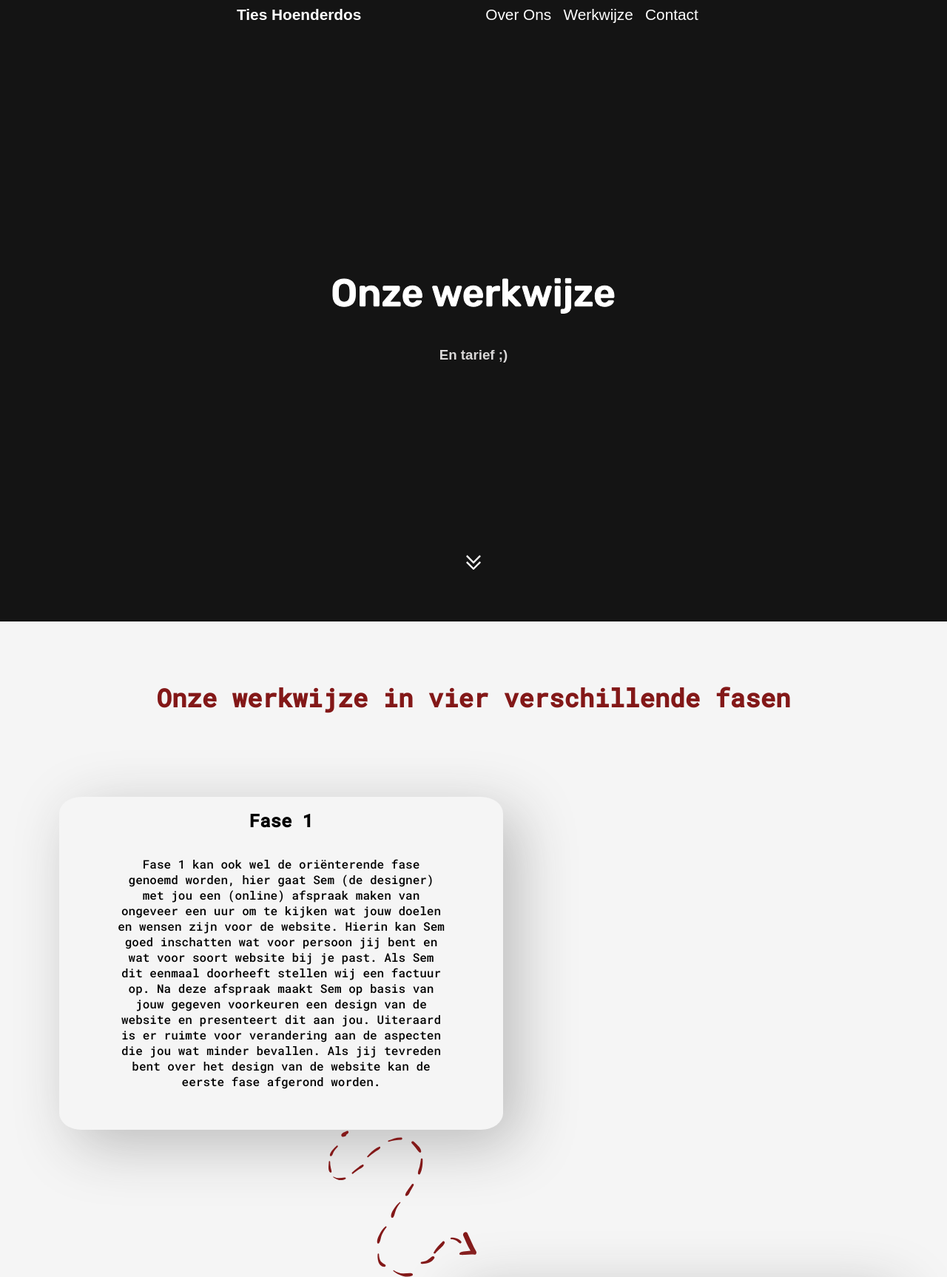
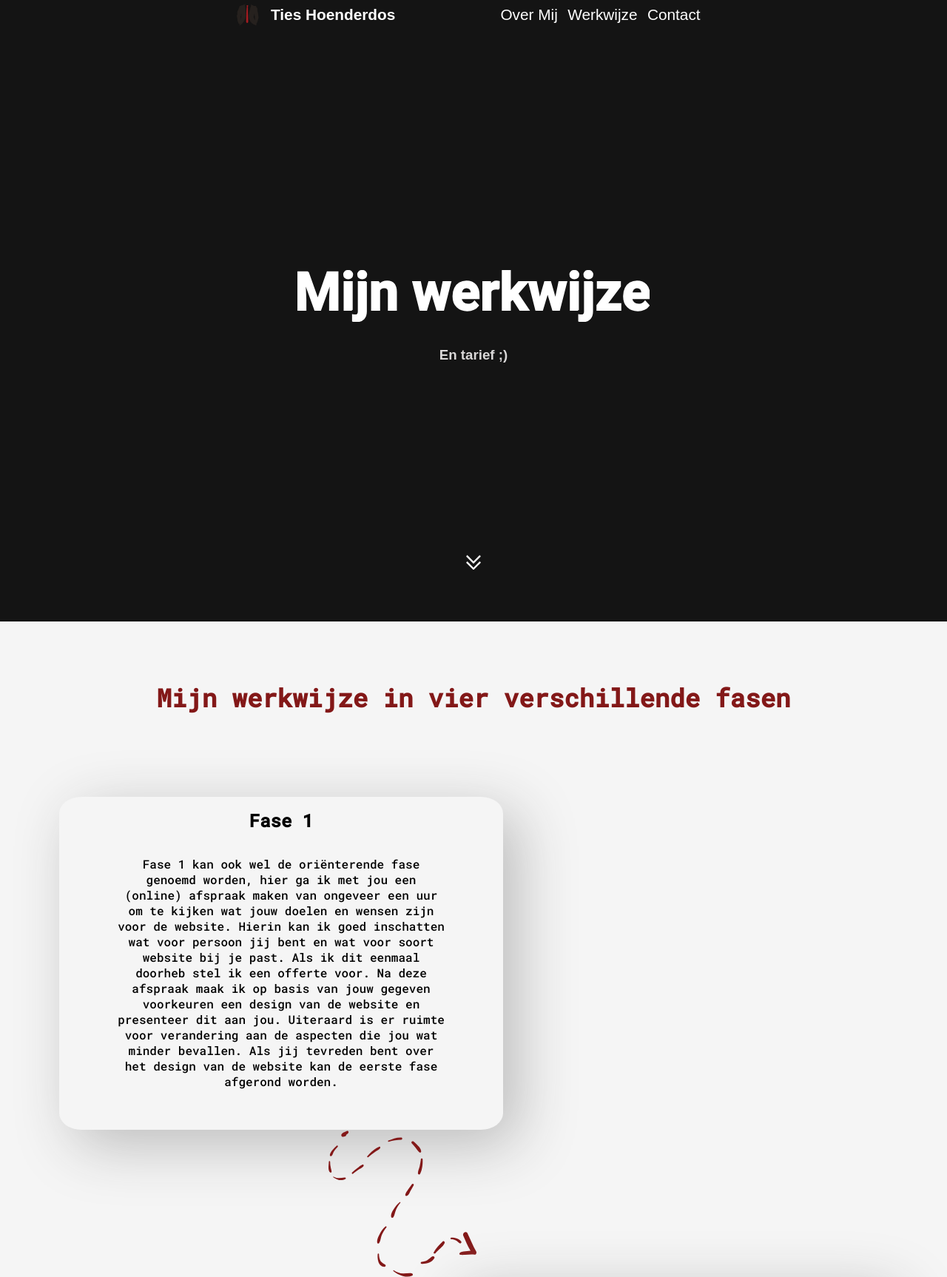
Before and after one commit to DesignerTies/eigen-website, a PHP site: page /werkwijze.html in a window 1280 px wide. Shown: the top 1726 px of the page at 74% size. Run offline with PHP 8.4, Linux system fonts and the light colour scheme.

Commit message:
made final changes to the website

```diff
--- a/js/header.js
+++ b/js/header.js
@@ -9,13 +9,13 @@ window.onscroll = function () {
 function scrollFunction() {
   if (window.pageYOffset >= witNav) {
     document.getElementById("header").style.backgroundColor = "white";
-    document.getElementById("h1-nav").style.color = "black";
+    document.querySelector(".h1-nav").style.color = "black";
     document.getElementById("projecten").style.color = "black";
     document.getElementById("prijzen").style.color = "black";
     document.getElementById("contact").style.color = "black";
   } else {
     document.getElementById("header").style.backgroundColor = "";
-    document.getElementById("h1-nav").style.color = "white";
+    document.querySelector(".h1-nav").style.color = "white";
     document.getElementById("projecten").style.color = "white";
     document.getElementById("prijzen").style.color = "white";
     document.getElementById("contact").style.color = "white";
--- a/sitemap.txt
+++ b/sitemap.txt
@@ -1,4 +1,4 @@
 https://tieshoenderdos.nl/
-https://tieshoenderdos.nl/over-ons
+https://tieshoenderdos.nl/over-mij
 https://tieshoenderdos.nl/werkwijze
 https://tieshoenderdos.nl/contact
--- a/style/werkwijze.css
+++ b/style/werkwijze.css
@@ -53,6 +53,13 @@ nav h1,
 nav ul {
   font-size: 1.3rem;
   flex: 0.9;
+}
+
+nav a img {
+  width: 30px;
+  height: 30px;
+  float: left;
+  margin-right: 1em;
 }
 
 nav ul {
@@ -152,84 +159,84 @@ button:hover {
   left: 50%;
   transform: translate(-50%, -50%);
   -ms-transform: translate(-50%, -50%);
-  animation: fill 0.5s ease forwards 3.4s;
+  animation: fill 0.8s ease forwards 3.2s;
 }
 
 #logo path:nth-child(1) {
-  stroke-dasharray: 334;
-  stroke-dashoffset: 334;
+  stroke-dasharray: 395;
+  stroke-dashoffset: 395;
   animation: line-anim 1.7s ease forwards;
 }
 
 #logo path:nth-child(2) {
-  stroke-dasharray: 263;
-  stroke-dashoffset: 263;
+  stroke-dasharray: 131;
+  stroke-dashoffset: 131;
   animation: line-anim 1.7s ease forwards 0.2s;
 }
 
 #logo path:nth-child(3) {
-  stroke-dasharray: 249;
-  stroke-dashoffset: 249;
+  stroke-dasharray: 170;
+  stroke-dashoffset: 170;
   animation: line-anim 1.7s ease forwards 0.4s;
 }
 
 #logo path:nth-child(4) {
-  stroke-dasharray: 288;
-  stroke-dashoffset: 288;
+  stroke-dasharray: 200;
+  stroke-dashoffset: 200;
   animation: line-anim 1.7s ease forwards 0.6s;
 }
 
 #logo path:nth-child(5) {
-  stroke-dasharray: 360;
-  stroke-dashoffset: 360;
+  stroke-dasharray: 272;
+  stroke-dashoffset: 272;
   animation: line-anim 1.7s ease forwards 0.8s;
 }
 
 #logo path:nth-child(6) {
-  stroke-dasharray: 288;
-  stroke-dashoffset: 288;
+  stroke-dasharray: 204;
+  stroke-dashoffset: 204;
   animation: line-anim 1.7s ease forwards 1s;
 }
 
 #logo path:nth-child(7) {
-  stroke-dasharray: 163;
-  stroke-dashoffset: 163;
+  stroke-dasharray: 123;
+  stroke-dashoffset: 123;
   animation: line-anim 1.7s ease forwards 1.2s;
 }
 
 #logo path:nth-child(8) {
-  stroke-dasharray: 290;
-  stroke-dashoffset: 290;
+  stroke-dasharray: 229;
+  stroke-dashoffset: 229;
   animation: line-anim 1.7s ease forwards 1.4s;
 }
 
 #logo path:nth-child(9) {
-  stroke-dasharray: 360;
-  stroke-dashoffset: 360;
+  stroke-dasharray: 272;
+  stroke-dashoffset: 272;
   animation: line-anim 1.7s ease forwards 1.6s;
 }
 
 #logo path:nth-child(10) {
-  stroke-dasharray: 167;
-  stroke-dashoffset: 167;
+  stroke-dasharray: 131;
+  stroke-dashoffset: 131;
   animation: line-anim 1.7s ease forwards 1.8s;
 }
 
 #logo path:nth-child(11) {
-  stroke-dasharray: 218;
-  stroke-dashoffset: 218;
+  stroke-dasharray: 170;
+  stroke-dashoffset: 170;
   animation: line-anim 1.7s ease forwards 2s;
 }
 
 #logo path:nth-child(12) {
-  stroke-dasharray: 249;
-  stroke-dashoffset: 249;
+  stroke-dasharray: 186;
+  stroke-dashoffset: 186;
   animation: line-anim 1.7s ease forwards 2.2s;
 }
 
 #logo path:nth-child(13) {
-  stroke-dasharray: 288;
-  stroke-dashoffset: 288;
+  stroke-dasharray: 204;
+  stroke-dashoffset: 204;
   animation: line-anim 1.7s ease forwards 2.4s;
 }
 
--- a/werkwijze.html
+++ b/werkwijze.html
@@ -4,6 +4,7 @@
     <meta charset="UTF-8" />
     <meta http-equiv="X-UA-Compatible" content="IE=edge" />
     <meta name="viewport" content="width=device-width, initial-scale=1.0" />
+    <link rel="shortcut icon" type="img/jpg"  href="img/fav.png" />
     <link rel="preconnect" href="https://fonts.googleapis.com" />
     <link rel="preconnect" href="https://fonts.gstatic.com" crossorigin />
     <link
@@ -24,7 +25,7 @@
     <button id="hamburger-knop" onclick="showFunction()">☰</button>
     <div class="hamburger-container">
       <ul>
-        <li><a href="over-ons" class="ham-nav-link">Over Ons</a></li>
+        <li><a href="over-mij" class="ham-nav-link">Over Mij</a></li>
         <li><a href="werkwijze" class="ham-nav-link">Werkwijze</a></li>
         <li><a href="contact" class="ham-nav-link">Contact</a></li>
       </ul>
@@ -33,10 +34,11 @@
     <script src="js/hamburger.js"></script>
     <header id="header">
       <nav>
+        <a href="/"><img src="img/fav.png" alt="logo Ties Hoenderdos"></a>
         <h1><a href="/" id="h1-nav">Ties Hoenderdos</a></h1>
         <ul class="nav-links">
           <li>
-            <a href="over-ons" class="nav-link" id="projecten">Over Ons</a>
+            <a href="over-mij" class="nav-link" id="projecten">Over Mij</a>
           </li>
           <li>
             <a href="werkwijze" class="nav-link" id="prijzen">Werkwijze</a>
@@ -149,20 +94,20 @@
         </g>
       </svg>
       <div id="title-board-top"></div>
-      <h2 id="title-board">Onze werkwijze in vier verschillende fasen</h2>
+      <h2 id="title-board">Mijn werkwijze in vier verschillende fasen</h2>
       <div class="werkwijze-board-wrapper">
         <div class="board" id="board-1">
           <h3 class="title-fase" id="title-fase-1">Fase 1</h3>
           <div class="tekst-wrapper-board" id="tekst-wrapper-board-1">
             <p>
-              Fase 1 kan ook wel de oriënterende fase genoemd worden, hier gaat
-              Sem (de designer) met jou een (online) afspraak maken van ongeveer
+              Fase 1 kan ook wel de oriënterende fase genoemd worden, hier ga
+              ik met jou een (online) afspraak maken van ongeveer
               een uur om te kijken wat jouw doelen en wensen zijn voor de
-              website. Hierin kan Sem goed inschatten wat voor persoon jij bent
-              en wat voor soort website bij je past. Als Sem dit eenmaal
-              doorheeft stellen wij een factuur op. Na deze afspraak maakt Sem
+              website. Hierin kan ik goed inschatten wat voor persoon jij bent
+              en wat voor soort website bij je past. Als ik dit eenmaal
+              doorheb stel ik een offerte voor. Na deze afspraak maak ik
               op basis van jouw gegeven voorkeuren een design van de website en
-              presenteert dit aan jou. Uiteraard is er ruimte voor verandering
+              presenteer dit aan jou. Uiteraard is er ruimte voor verandering
               aan de aspecten die jou wat minder bevallen. Als jij tevreden bent
               over het design van de website kan de eerste fase afgerond worden.
             </p>
@@ -179,12 +124,8 @@
           <div class="tekst-wrapper-board" id="tekst-wrapper-board-2">
             <p>
               In de tweede fase wordt de website daadwerkelijk uitgebouwd door
-              Ties. Sem en Ties hebben het uitgebreid gehad over het design en
-              de bedoeling van de website, hierop kan Ties anticiperen en weet
-              precies wat er gedaan moet worden om jouw wensen de wereld in te
-              brengen op de manier die bij jou past. In de afspraak met Sem heb
-              jij aangegeven wat voor website jij wilt hebben, een persoonlijke
-              website of een website voor je bedrijf. Ties kan op deze manier
+              mij. Ik kan met behulp van het design precies inschatten wat er moet gebeueren om jouw wensen de wereld in te brengen.
+              In onze afspraak heb jij aangegeven wat voor website jij wilt hebben, een persoonlijke website of een website voor je bedrijf. Ik kan op deze manier
               bepalen of jij een wordpress website nodig hebt of iets anders.
               Als de website uitgebouwd is, kan de derde fase beginnen.
             </p>
@@ -203,9 +144,9 @@
               In de derde fase wordt de website uitgebreid getest, op
               responsiveness, snelheid, seo (search engine optimization),
               gebruikerservaring en uiteraard kijken we of alles naar behoren
-              werkt. Als dit het geval is, komen we terug bij jou. Als jij
+              werkt. Als dit het geval is, kom ik terug bij jou. Als jij
               tevreden bent kunnen we door naar de vierde fase maar, heb jij nog
-              iets aan te merken of is je gedachte verandert en wil je het
+              iets aan te merken of is je gedachte veranderd en wil je het
               design toch nog net iets anders? Dan is het nu de tijd om dit te
               zeggen, dan veranderen we dit en gaan we door naar de vierde fase.
             </p>
@@ -236,8 +177,8 @@
         <div class="tarief-tekst-wrapper">
           <h2>Ons tarief</h2>
           <p>
-            Voor het maken van websites bedraagt ons tarief €30 p/u excl. BTW.
-            Als u een webshop wil bedraagt ons tarief €50 p/u excl. BTW. Voor de
+            Voor het maken van websites bedraagt mijn tarief €30 p/u excl. BTW.
+            Als u een webshop wil bedraagt ons tarief €50 p/u excl. BTW. Maar ik stel een offerte voor met een fixed price. Voor de
             hosting van websites vragen we voor het goedkoopste pakket €10 p/m,
             als je betere server specificaties wilt kan dit oplopen tot €50 p/m.
             Voor een domeinnaam vragen we de actuele marktwaarde van die
```
Also changed, not shown: other parts of werkwijze.html (+17 -74 lines), contact.html (+7 -6 lines), index.html (+8 -19 lines), over-mij.html (renamed from over-ons.html, +10 -65 lines), style/contact.css (+7 -0 lines), style/over-mij.css (renamed from style/over-ons.css, +7 -0 lines), style/style.css (+14 -3 lines), img/fav.png (added), img/favIcon.jpg (added), img/logo-website.png (added), img/logo-white.png (added).
